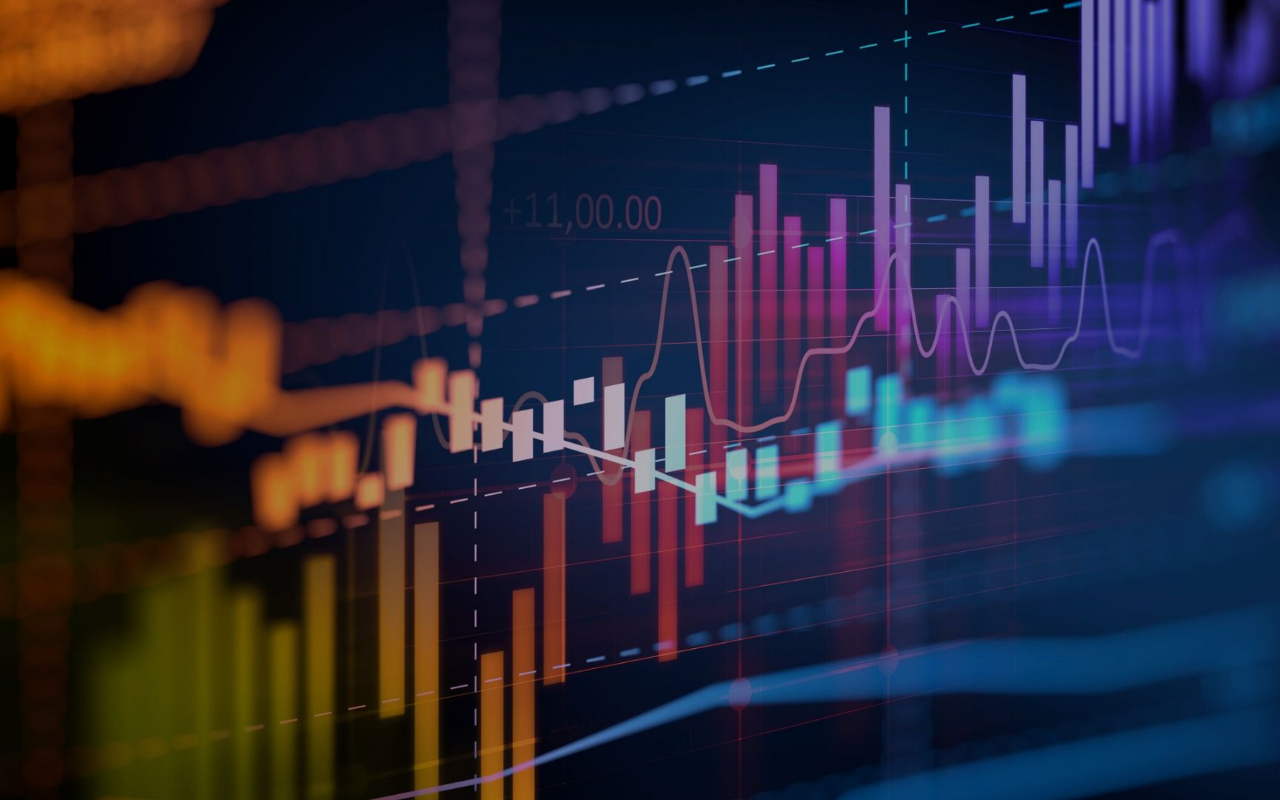
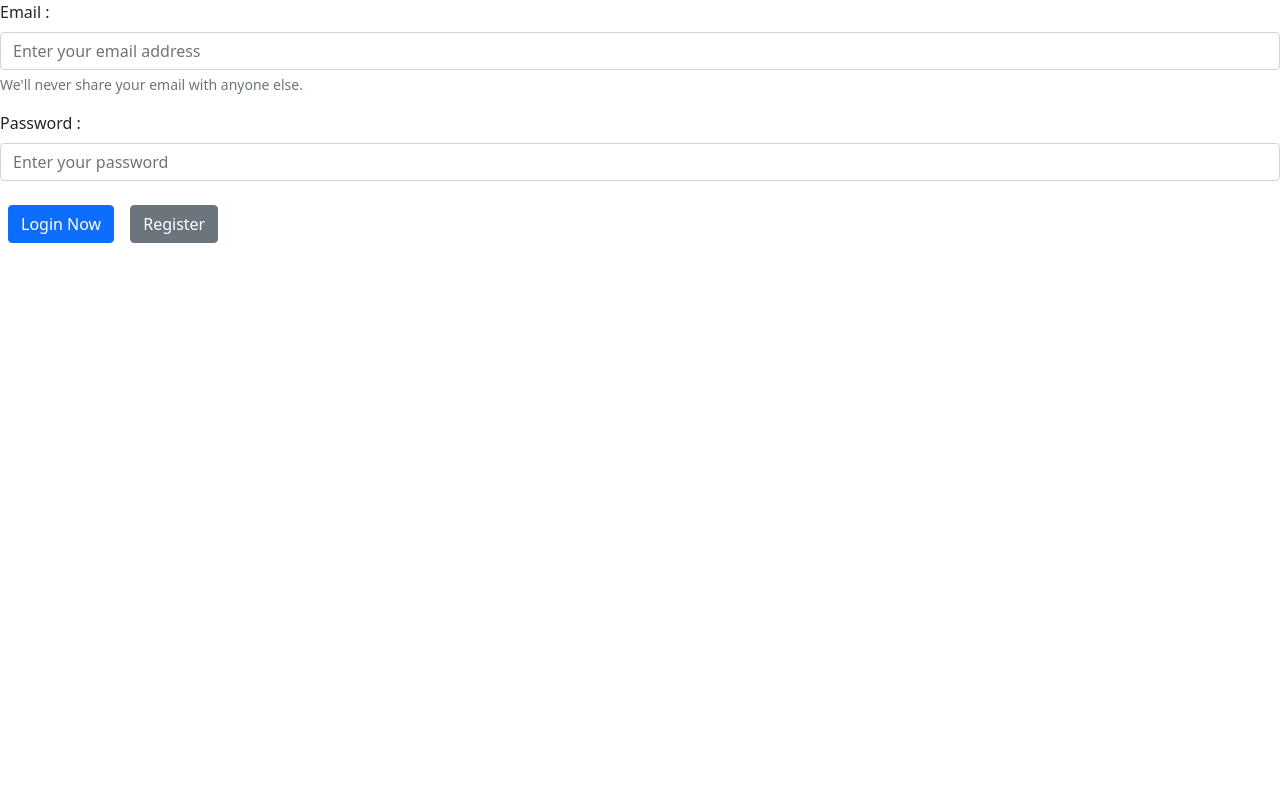
Before and after one commit to ChenZ03/Cygnus, a React (Create React App) app: page / in a window 1280 px wide. Built offline with nearby package versions, Linux system fonts and the light colour scheme.

Commit message:
login form

```diff
--- a/package.json
+++ b/package.json
@@ -6,12 +6,15 @@
     "@testing-library/jest-dom": "^5.16.1",
     "@testing-library/react": "^12.1.2",
     "@testing-library/user-event": "^13.5.0",
+    "axios": "^0.24.0",
     "bootstrap": "^5.1.3",
+    "jwt-decode": "^3.1.2",
     "react": "^17.0.2",
     "react-bootstrap": "^2.0.3",
     "react-dom": "^17.0.2",
     "react-router-dom": "^6.2.1",
     "react-scripts": "5.0.0",
+    "sweetalert2": "^11.3.0",
     "web-vitals": "^2.1.2"
   },
   "scripts": {
--- a/src/assets/css/Login.css
+++ b/src/assets/css/Login.css
@@ -1,7 +1,7 @@
 .MainPg {
     width : 100vw;
     height: 100vh;
-    background-image: url(../image/bg3.jpg);
+    /* background-image: url(../image/bg3.jpg); */
     background-size: cover;
     background-repeat: no-repeat;
     background-position: center;
--- a/src/components/Login.js
+++ b/src/components/Login.js
@@ -1,10 +1,108 @@
-import React, {useState} from 'react'
-import {Button} from 'react-bootstrap'
+import React, {useState, useRef, useEffect} from 'react'
+import {Button, Form} from 'react-bootstrap'
+import jwt_decode from 'jwt-decode'
+import axios from 'axios'
 import '../assets/css/Login.css'
 
+const clientId = '137944324026-ku0kjalf18s7c9r7qfaum4amgcahjlh4.apps.googleusercontent.com'
+
 function Login() {
+    const [register, setRegister] = useState(false)
+    const btnDivRef = useRef()
+
+    useEffect(() => {
+        const handleGoogleSignIn = async res => {
+            let decoded = jwt_decode(res.credential)
+            console.log(decoded.email)
+        }
+
+        const initializeGsi = _ => {
+            if(!window.google) return;
+
+            window.google.accounts.id.initialize({
+            client_id: clientId,
+            callback: handleGoogleSignIn
+            });
+            window.google.accounts.id.renderButton(
+            btnDivRef.current,
+            { theme: "outline", size: "large" }  // customization attributes
+            );
+
+        }
+
+        const script = document.createElement('script')
+        script.src = "https://accounts.google.com/gsi/client"
+        script.onload = initializeGsi
+        script.async = true
+        script.id = 'google-script'
+        document.querySelector('head')?.appendChild(script)
+
+        return _ => {
+            document.getElementById("google-script")?.remove()
+            window.google?.accounts.id.cancel()
+        }
+    }, [])
+
+    const loginHandler = e => {
+        e.preventDefault()
+        if(!register){
+            let email = document.getElementById('email').value
+            let password = document.getElementById('password').value
+            window.alert("Login")
+        }else{
+            setRegister(false)
+        }
+    }
+
+    const registerHandler = e => {
+        e.preventDefault()
+        if(register){
+            let username = document.getElementById("username").value
+            let email = document.getElementById('email').value
+            let password = document.getElementById('password').value
+            let password2 = document.getElementById('password2').value
+            window.alert("Register")
+        }else{
+            setRegister(true)
+        }
+
+    }
+
     return(
         <div className="MainPg">
+            <Form>
+                {
+                    register &&
+                    <Form.Group className="mb-3">
+                        <Form.Label>Username :</Form.Label>
+                        <Form.Control type="text" placeholder="Enter your username" id="username" />
+                    </Form.Group>
+                }
+                <Form.Group className="mb-3">
+                    <Form.Label>Email :</Form.Label>
+                    <Form.Control type="email" placeholder="Enter your email address" id="email"/>
+                    <Form.Text className="text-muted">
+                        We'll never share your email with anyone else.
+                    </Form.Text>
+                </Form.Group>
+                <Form.Group className="mb-3">
+                    <Form.Label>Password :</Form.Label>
+                    <Form.Control type="password" placeholder="Enter your password" id="password"/>
+                </Form.Group>
+
+                {
+                    register &&
+                    <Form.Group className="mb-3">
+                        <Form.Label>Confirm Password :</Form.Label>
+                        <Form.Control type="password" placeholder="Renter your password" id="password2"/>
+                    </Form.Group>
+                }
+
+                <Button className="m-2 btn btn-primary" onClick={loginHandler}>{register ? "Login" : "Login Now"}</Button>
+                <Button className="m-2 btn btn-secondary" onClick={registerHandler}>{register ? "Register Now" : "Register"}</Button>
+            </Form>
+
+            <div id="buttonDiv" ref={btnDivRef}></div>
 
         </div>
     )
```
Also changed, not shown: 1 other file (tests, documents, lock files or other folders).
